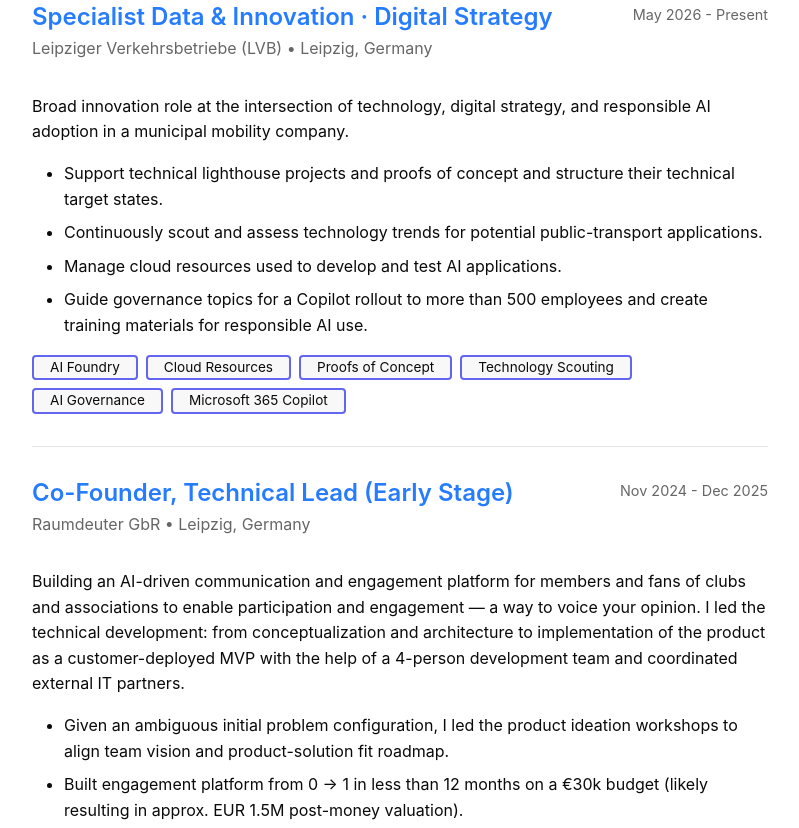
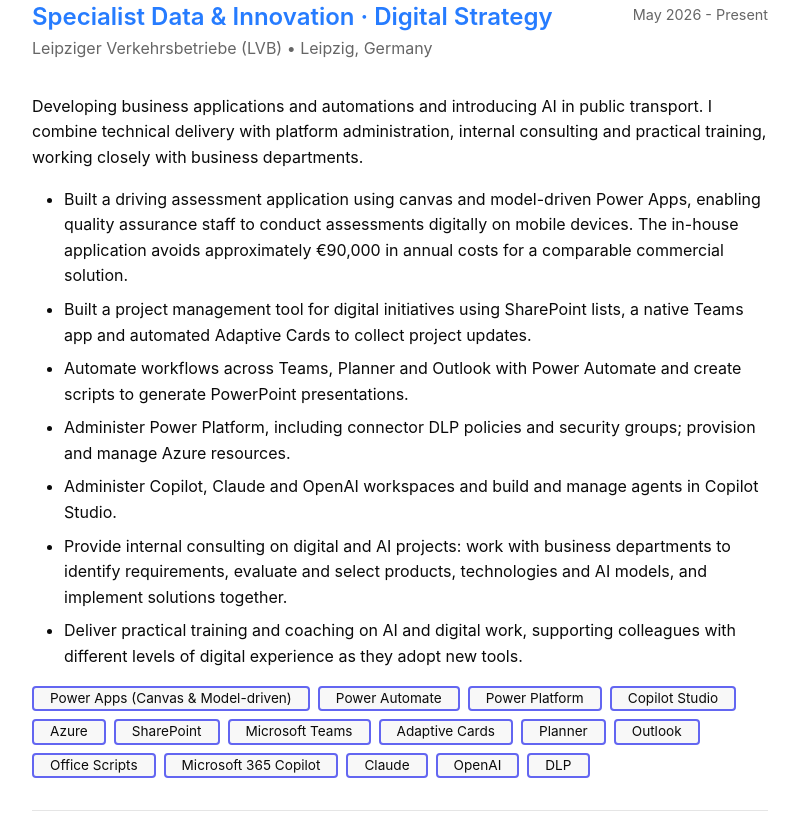
Before and after one commit to thejonnyt/thejonnyt.github.io, an Astro site: page / in a window 1280 px wide. Shown: the part 919-1747 px from the top of the page, without its empty margins (240-1039 px from the left). Built offline with nearby package versions, Linux system fonts and the light colour scheme; Astro itself is replaced by a stand-in of ours.

Commit message:
fix: update LVB experience and footer LinkedIn link

```diff
--- a/src/components/Footer.astro
+++ b/src/components/Footer.astro
@@ -20,7 +20,7 @@
         <a href="https://github.com/thejonnyt" target="_blank" rel="noopener noreferrer" aria-label="GitHub profile (opens in new tab)">
           GitHub
         </a>
-        <a href="https://linkedin.com/in/yourprofile" target="_blank" rel="noopener noreferrer" aria-label="LinkedIn profile (opens in new tab)">
+        <a href="https://linkedin.com/in/johannes-tauscher" target="_blank" rel="noopener noreferrer" aria-label="LinkedIn profile (opens in new tab)">
           LinkedIn
         </a>
       </nav>
--- a/src/content/experience/data.json
+++ b/src/content/experience/data.json
@@ -7,35 +7,49 @@
     "endDate": "",
     "current": true,
     "cvInclude": true,
-    "description": "Broad innovation role at the intersection of technology, digital strategy, and responsible AI adoption in a municipal mobility company.",
-    "cvDescription": "Technical support for AI and data initiatives within digital strategy, from technology evaluation to safe experimentation through proofs of concept.",
-    "atsDescription": "Data & Innovation Specialist in digital strategy responsible for technical lighthouse projects, proofs of concept, technology scouting, cloud resources, AI governance, and enablement.",
+    "description": "Developing business applications and automations and introducing AI in public transport. I combine technical delivery with platform administration, internal consulting and practical training, working closely with business departments.",
+    "cvDescription": "Business application development and process automation, AI and low-code platform administration, and consulting and training for business departments.",
+    "atsDescription": "Data & Innovation Specialist focused on Power Platform, process automation and AI adoption: application development, Azure provisioning, platform administration, DLP policies, technology and model selection, internal consulting and training.",
     "achievementsShort": [
-      "Support technical lighthouse projects and proofs of concept, translating business questions into testable technical approaches.",
-      "Evaluate technology trends and their potential applications in a municipal mobility environment.",
-      "Manage cloud resources for AI development and experimentation.",
-      "Guide governance workstreams for a Copilot rollout to more than 500 employees and create practical AI training material."
+      "Built a driving assessment application for mobile quality assurance using canvas and model-driven Power Apps, avoiding approximately €90,000 in annual costs for a comparable commercial solution.",
+      "Built a tool to track and manage digital initiatives using SharePoint lists, a native Teams app and automated project updates through Adaptive Cards.",
+      "Administer Power Platform and Copilot, Claude and OpenAI workspaces; manage connector DLP policies, security groups and Azure resources.",
+      "Deliver AI projects with business departments, from requirements and technology and model selection to Copilot Studio agents and practical coaching on AI and digital work."
     ],
     "achievements": [
-      "Support technical lighthouse projects and proofs of concept and structure their technical target states.",
-      "Continuously scout and assess technology trends for potential public-transport applications.",
-      "Manage cloud resources used to develop and test AI applications.",
-      "Guide governance topics for a Copilot rollout to more than 500 employees and create training materials for responsible AI use."
+      "Built a driving assessment application using canvas and model-driven Power Apps, enabling quality assurance staff to conduct assessments digitally on mobile devices. The in-house application avoids approximately €90,000 in annual costs for a comparable commercial solution.",
+      "Built a project management tool for digital initiatives using SharePoint lists, a native Teams app and automated Adaptive Cards to collect project updates.",
+      "Automate workflows across Teams, Planner and Outlook with Power Automate and create scripts to generate PowerPoint presentations.",
+      "Administer Power Platform, including connector DLP policies and security groups; provision and manage Azure resources.",
+      "Administer Copilot, Claude and OpenAI workspaces and build and manage agents in Copilot Studio.",
+      "Provide internal consulting on digital and AI projects: work with business departments to identify requirements, evaluate and select products, technologies and AI models, and implement solutions together.",
+      "Deliver practical training and coaching on AI and digital work, supporting colleagues with different levels of digital experience as they adopt new tools."
     ],
     "technologies": [
-      "AI Foundry",
-      "Cloud Resources",
-      "Proofs of Concept",
-      "Technology Scouting",
-      "AI Governance",
-      "Microsoft 365 Copilot"
+      "Power Apps (Canvas & Model-driven)",
+      "Power Automate",
+      "Power Platform",
+      "Copilot Studio",
+      "Azure",
+      "SharePoint",
+      "Microsoft Teams",
+      "Adaptive Cards",
+      "Planner",
+      "Outlook",
+      "Office Scripts",
+      "Microsoft 365 Copilot",
+      "Claude",
+      "OpenAI",
+      "DLP"
     ],
     "cvTechnologies": [
-      "AI Foundry",
-      "Cloud Resources",
-      "PoC Scoping",
-      "Technology Scouting",
-      "AI Governance"
+      "Power Apps",
+      "Power Automate",
+      "Copilot Studio",
+      "Azure",
+      "SharePoint",
+      "Microsoft Teams",
+      "DLP"
     ]
   },
   {
```
Also changed, not shown: src/content/experience/data.de.json (+36 -22 lines).
